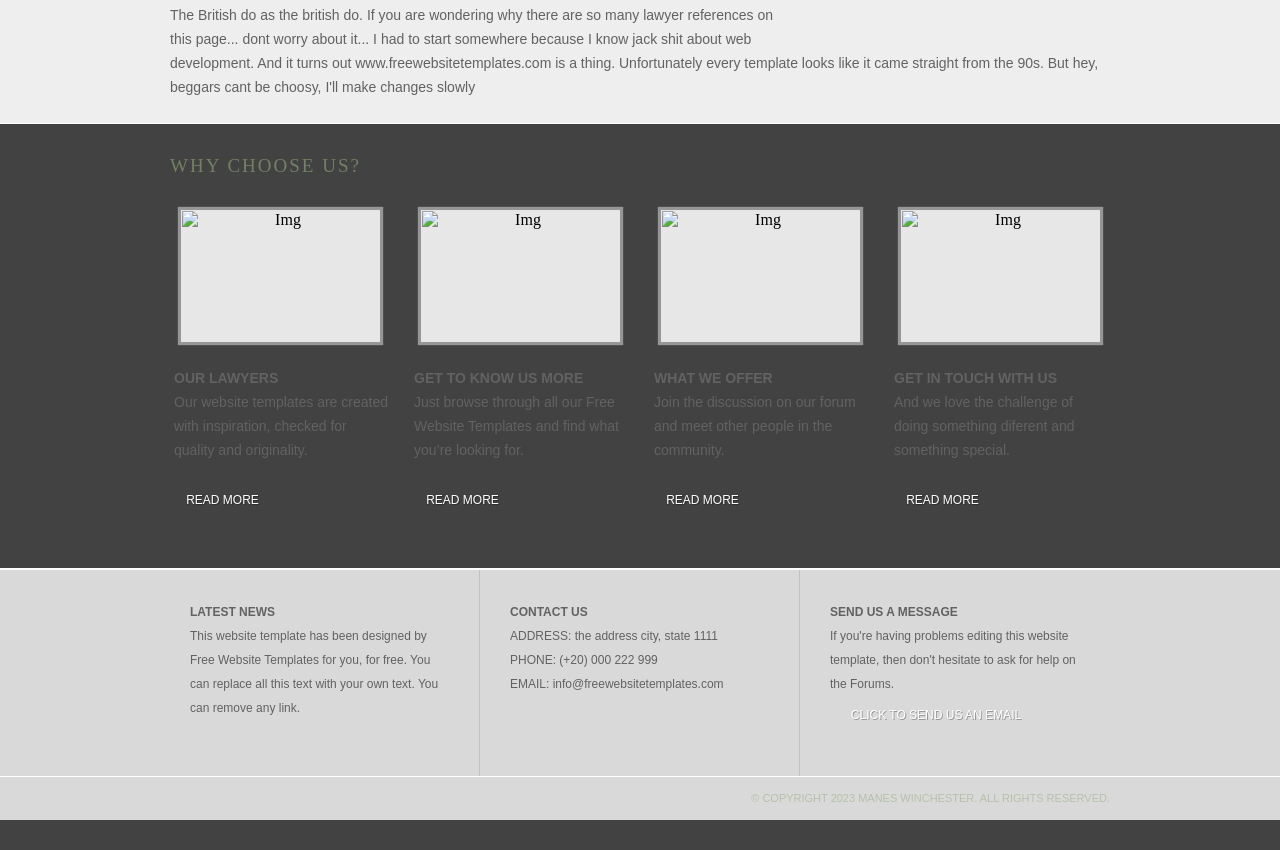
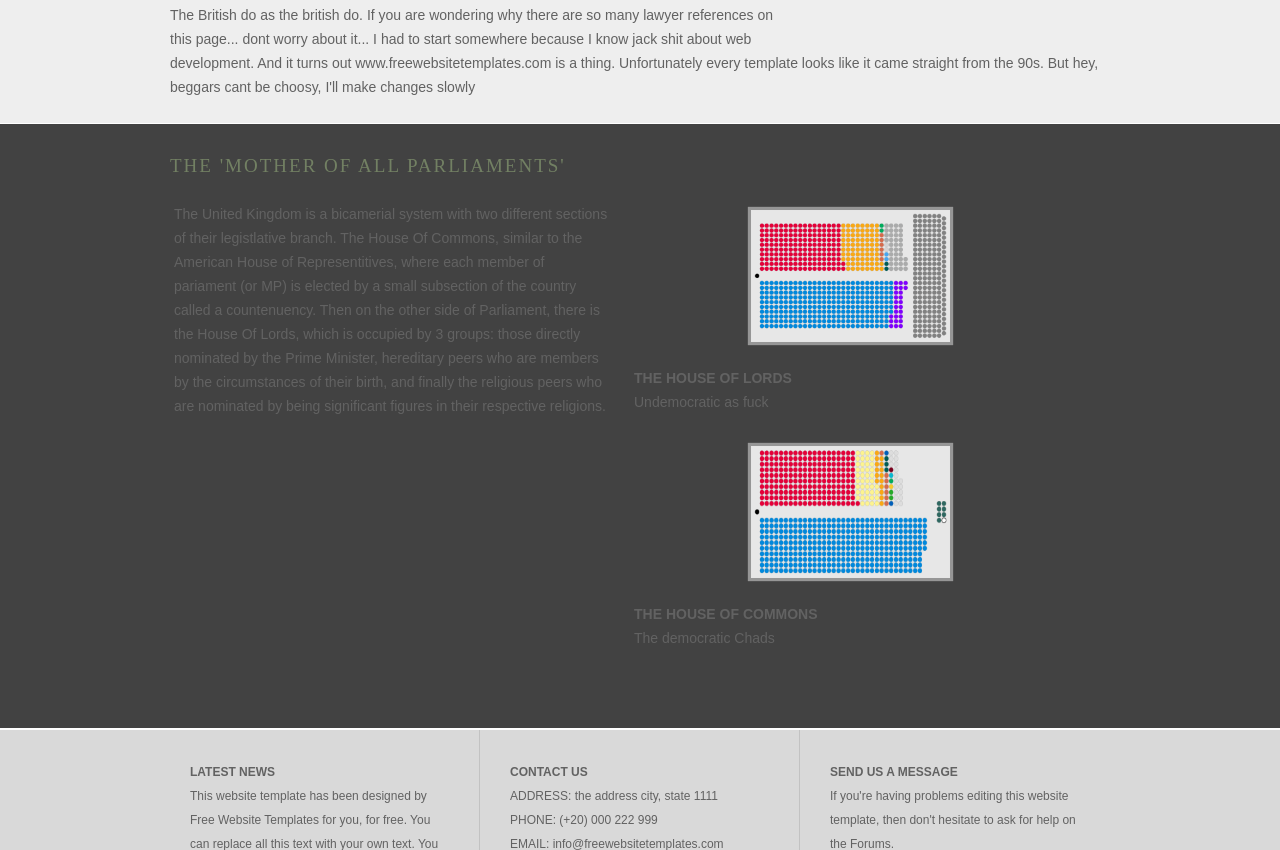
Before and after one commit to w-cow-103/Political-Map-Webpage, a plain HTML site: page countries/UnitedKingdom.html in a window 1280 px wide. Shown: the part 645-1495 px from the top of the page. Before the commit the page ends 1465 px from the top, so only its background shows below. Drawn offline with Linux system fonts and the light colour scheme.

Commit message:
Progress on the UKs page

```diff
--- a/countries/UnitedKingdom.html
+++ b/countries/UnitedKingdom.html
@@ -1,9 +1,8 @@
 <!DOCTYPE HTML>
-<!-- Website template by freewebsitetemplates.com -->
 <html>
 <head>
 	<meta charset="UTF-8">
-	<title>Law Firm</title>
+	<title>The United Kingdom</title>
 	<link rel="stylesheet" href="../css/style.css" type="text/css">
 </head>
 <body>
@@ -65,51 +64,35 @@
 			</div>
 		</div>
 		<div class="featured">
-			<h2>Why Choose Us?</h2>
+			<h2>The 'Mother of all Parliaments'</h2>
 			<ul class="clearfix">
 				<li>
-					<div class="frame1">
-						<div class="box">
-							<img src="images/meeting.jpg" alt="Img" height="130" width="197">
-						</div>
-					</div>
 					<p>
-						<b>Our lawyers</b> Our website templates are created with inspiration, checked for quality and originality.
+						The United Kingdom is a bicamerial system with two different sections of their legistlative branch.
+						The House Of Commons, similar to the American House of Representitives, where each member of pariament (or MP) is elected by a small subsection of the country called a countenuency.
+						Then on the other side of Parliament, there is the House Of Lords, which is occupied by 3 groups: those directly nominated by the Prime Minister, hereditary peers who are members by the circumstances
+						of their birth, and finally the religious peers who are nominated by being significant figures in their respective religions.
 					</p>
-					<a href="../coreMap/index.html" class="more">Read More</a>
 				</li>
 				<li>
 					<div class="frame1">
 						<div class="box">
-							<img src="images/handshake.jpg" alt="Img" height="130" width="197">
+							<img src="../images\House_of_Lords_composition.png" alt="Img" height="130" width="197">
 						</div>
 					</div>
 					<p>
-						<b>get to know us more</b> Just browse through all our Free Website Templates and ﬁnd what you’re looking for.
+						<b>The House of Lords</b> Undemocratic as fuck
 					</p>
-					<a href="../coreMap/index.html" class="more">Read More</a>
 				</li>
 				<li>
 					<div class="frame1">
 						<div class="box">
-							<img src="images/smile.jpg" alt="Img" height="130" width="197">
+							<img src="../images\House_of_Commons_UK.png" alt="Img" height="130" width="197">
 						</div>
 					</div>
 					<p>
-						<b>what we offer</b> Join the discussion on our forum and meet other people in the community.
+						<b>The House of Commons</b> The democratic Chads
 					</p>
-					<a href="../coreMap/index.html" class="more">Read More</a>
-				</li>
-				<li>
-					<div class="frame1">
-						<div class="box">
-							<img src="images/family-small.jpg" alt="Img" height="130" width="197">
-						</div>
-					</div>
-					<p>
-						<b>get in touch with us</b> And we love the challenge of doing something diferent and something special.
-					</p>
-					<a href="../coreMap/index.html" class="more">Read More</a>
 				</li>
 			</ul>
 		</div>
--- a/css/style.css
+++ b/css/style.css
@@ -1,7 +1,9 @@
-/* Website template by freewebsitetemplates.com */
 body {
 	background-color: #424242;
 	min-width: 960px;
+	/* min-width: 1000px;
+	width: 100%;
+	max-width: 1400px; */
 	margin: 0;
 }
 img {
@@ -303,7 +305,7 @@ p a:hover {
 }
 .featured li {
 	float: left;
-	width: 220px;
+	width: 440px;
 	margin: 0 10px;
 }
 .featured li p {
```
Also changed, not shown: coreMap/index.html (+2 -0 lines), images/House_of_Commons_UK.png (added), images/House_of_Lords_composition.png (added).
